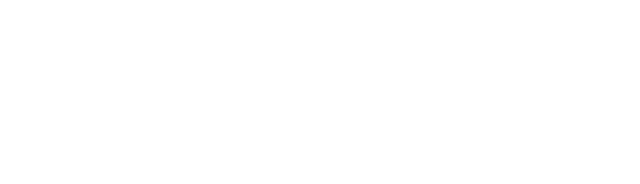
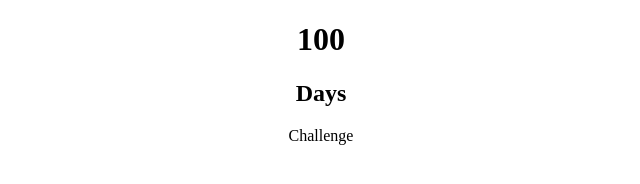
Before and after one commit to EvertonSilva22/100-Days-CSS-Challenge, a plain HTML site: page index.html in a window 1280 px wide. Shown: the whole page, without its empty margins (319-959 px from the left). Drawn offline with Linux system fonts and the light colour scheme.

Commit message:
teste
teste

```diff
--- a/CSS/Style.css
+++ b/CSS/Style.css
@@ -1 +1,8 @@
 @charset "utf-8";
+body{
+    margin: 0;
+    padding: 0;
+}
+h1, h2, p{
+    text-align: center;
+}
--- a/index.html
+++ b/index.html
@@ -9,5 +9,8 @@
 </head>
 <body>
     <!--SIC.PARVIS.MAGNA-->
+    <h1>100</h1>
+    <h2>Days</h2>
+    <p>Challenge</p>
 </body>
 </html>
```
